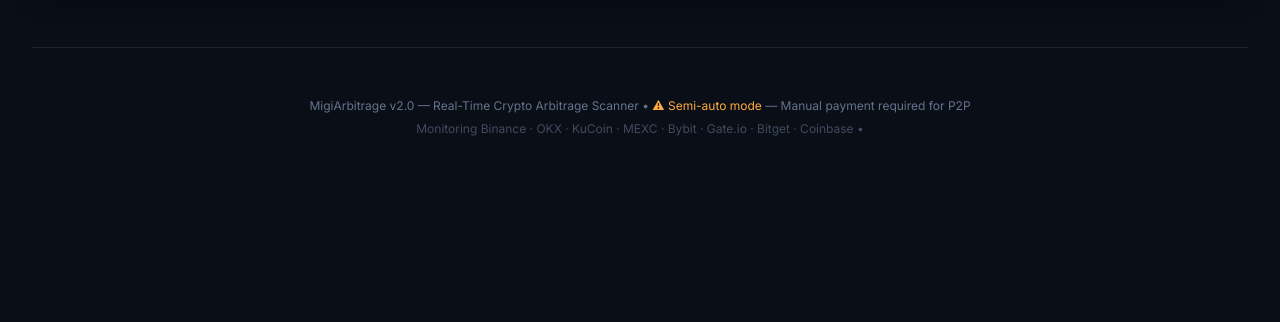
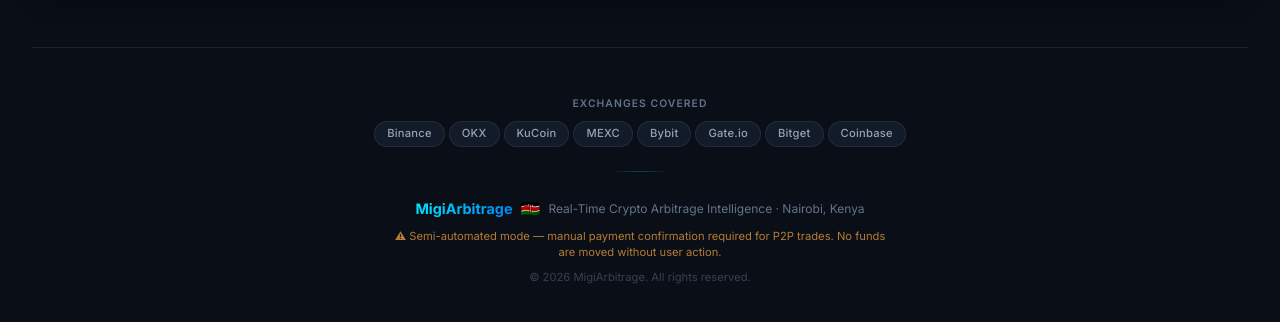
Before and after one commit to b1aiirrr/MigiArbitrage, a Next.js app in the folder frontend/: page / in a window 1280 px wide. Shown: the part 918-1240 px from the top of the page. Before the commit the page ends 1104 px from the top, so only its background shows below. Built offline with nearby package versions, Linux system fonts and the light colour scheme; no server answers.

Commit message:
ui: professional footer with exchange chips, 🇰🇪 Kenya branding, copyright

```diff
--- a/frontend/app/globals.css
+++ b/frontend/app/globals.css
@@ -636,6 +636,113 @@
   opacity: 0.6;
 }
 
+/* ── Footer ───────────────────────────────────── */
+.app-footer {
+  margin-top: var(--space-2xl);
+  padding: var(--space-2xl) 0 var(--space-lg);
+  border-top: 1px solid var(--color-border);
+  text-align: center;
+}
+
+.footer-exchanges {
+  margin-bottom: var(--space-lg);
+}
+
+.footer-exchanges-label {
+  display: block;
+  font-size: 0.65rem;
+  font-weight: 600;
+  text-transform: uppercase;
+  letter-spacing: 0.1em;
+  color: var(--color-text-muted);
+  margin-bottom: var(--space-sm);
+}
+
+.footer-exchange-grid {
+  display: flex;
+  justify-content: center;
+  flex-wrap: wrap;
+  gap: var(--space-xs);
+}
+
+.footer-exchange-chip {
+  display: inline-block;
+  padding: 3px 12px;
+  border-radius: var(--radius-full);
+  background: var(--color-bg-elevated);
+  border: 1px solid var(--color-border);
+  color: var(--color-text-secondary);
+  font-size: 0.7rem;
+  font-weight: 500;
+  letter-spacing: 0.02em;
+  transition: all var(--transition-fast);
+}
+
+.footer-exchange-chip:hover {
+  border-color: var(--color-accent);
+  color: var(--color-accent);
+  box-shadow: 0 0 6px rgba(0, 240, 255, 0.1);
+}
+
+.footer-divider {
+  width: 60px;
+  height: 1px;
+  background: linear-gradient(90deg, transparent, var(--color-border-accent), transparent);
+  margin: var(--space-lg) auto;
+}
+
+.footer-legal {
+  display: flex;
+  flex-direction: column;
+  gap: var(--space-sm);
+}
+
+.footer-brand {
+  display: flex;
+  align-items: center;
+  justify-content: center;
+  gap: var(--space-sm);
+  flex-wrap: wrap;
+}
+
+.footer-logo-text {
+  font-size: 0.9rem;
+  font-weight: 700;
+  background: linear-gradient(135deg, var(--color-accent), #007cf0);
+  -webkit-background-clip: text;
+  -webkit-text-fill-color: transparent;
+  background-clip: text;
+}
+
+.footer-flag {
+  font-size: 1rem;
+}
+
+.footer-tagline {
+  font-size: 0.75rem;
+  color: var(--color-text-muted);
+}
+
+.footer-disclaimer {
+  font-size: 0.7rem;
+  color: var(--color-warning);
+  opacity: 0.7;
+  max-width: 500px;
+  margin: 0 auto;
+  line-height: 1.4;
+}
+
+.footer-copyright {
+  font-size: 0.7rem;
+  color: var(--color-text-muted);
+  opacity: 0.5;
+}
+
+.footer-clients {
+  color: var(--color-accent);
+  opacity: 1;
+}
+
 /* ── Responsive ────────────────────────────────── */
 @media (max-width: 768px) {
   .app-container {
--- a/frontend/app/page.tsx
+++ b/frontend/app/page.tsx
@@ -97,25 +97,34 @@
             <AlertLog alerts={allAlerts.slice(0, 100)} />
 
             {/* ── Footer ── */}
-            <footer
-                style={{
-                    textAlign: "center",
-                    padding: "var(--space-2xl) 0 var(--space-lg)",
-                    color: "var(--color-text-muted)",
-                    fontSize: "0.75rem",
-                    borderTop: "1px solid var(--color-border)",
-                    marginTop: "var(--space-2xl)",
-                }}
-            >
-                <p>
-                    MigiArbitrage v2.0 — Real-Time Crypto Arbitrage Scanner •{" "}
-                    <span style={{ color: "var(--color-warning)" }}>⚠ Semi-auto mode</span> —
-                    Manual payment required for P2P
-                </p>
-                <p style={{ marginTop: "var(--space-xs)", opacity: 0.6 }}>
-                    Monitoring {EXCHANGES.join(" · ")} •{" "}
-                    {clientCount > 0 && `${clientCount} client${clientCount > 1 ? "s" : ""} connected`}
-                </p>
+            <footer className="app-footer">
+                <div className="footer-exchanges">
+                    <span className="footer-exchanges-label">Exchanges Covered</span>
+                    <div className="footer-exchange-grid">
+                        {EXCHANGES.map((ex) => (
+                            <span key={ex} className="footer-exchange-chip">{ex}</span>
+                        ))}
+                    </div>
+                </div>
+
+                <div className="footer-divider" />
+
+                <div className="footer-legal">
+                    <p className="footer-brand">
+                        <span className="footer-logo-text">MigiArbitrage</span>
+                        <span className="footer-flag">🇰🇪</span>
+                        <span className="footer-tagline">Real-Time Crypto Arbitrage Intelligence · Nairobi, Kenya</span>
+                    </p>
+                    <p className="footer-disclaimer">
+                        ⚠ Semi-automated mode — manual payment confirmation required for P2P trades. No funds are moved without user action.
+                    </p>
+                    <p className="footer-copyright">
+                        © {new Date().getFullYear()} MigiArbitrage. All rights reserved.
+                        {clientCount > 0 && (
+                            <span className="footer-clients"> · {clientCount} active client{clientCount > 1 ? "s" : ""}</span>
+                        )}
+                    </p>
+                </div>
             </footer>
         </div>
     );
```
